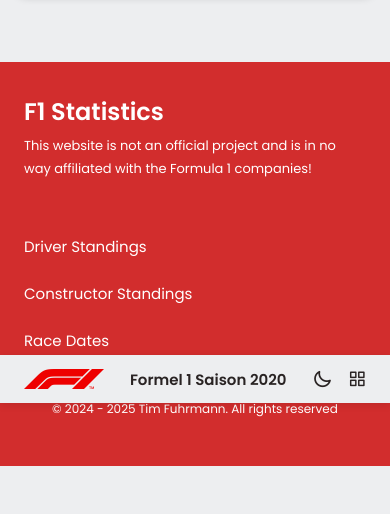
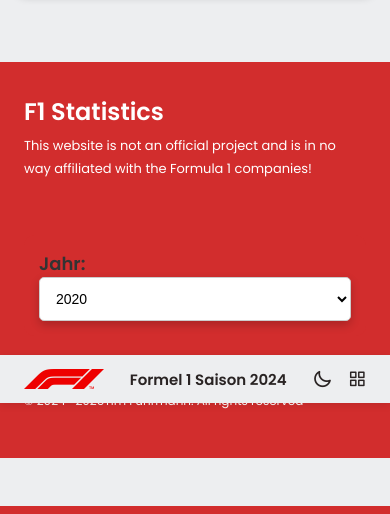
Before and after one commit to excii05/F1-Website, a Flask app: page / in a window 390 px wide. Shown: the part 441-955 px from the top of the page. Run offline with Flask 3, Linux system fonts and the light colour scheme; data that the repository does not hold is empty.

Commit message:
added year selector

```diff
--- a/app.py
+++ b/app.py
@@ -2,7 +2,7 @@
 import os
 import json
 from datetime import datetime
-from flask import Flask, render_template
+from flask import Flask, render_template, request
 from data_fetcher import (
     fetch_driver_information,
     fetch_constructor_information,
@@ -24,7 +24,8 @@
 
 app = Flask(__name__)
 
-year = "2020"
+current_year = 2024
+years = [str(y) for y in range(2020, current_year + 1)]
 
 # ---------------------------
 # Scheduler-Konfiguration
@@ -37,7 +38,11 @@
 # ---------------------------
 # Datenabruf-Funktionen für die Web-App
 # ---------------------------
+def get_year():
+    return request.args.get("year", current_year)
+
 def get_driver_details(driver_id):
+    year = get_year()
     data = fetch_driver_information(year)
     if data:
         drivers = data['MRData']['DriverTable']['Drivers']
@@ -59,18 +64,21 @@
     return None
 
 def get_driver_standings():
+    year = get_year()
     data = fetch_driver_standings(year)
     if data:
         return data['MRData']['StandingsTable']['StandingsLists'][0]['DriverStandings']
     return []
 
 def get_constructor_standings():
+    year = get_year()
     data = fetch_constructor_standings(year)
     if data:
         return data['MRData']['StandingsTable']['StandingsLists'][0]['ConstructorStandings']
     return []
 
 def get_race_schedule():
+    year = get_year()
     data = fetch_race_schedule(year)
     if data:
         return data['MRData']['RaceTable']['Races']
@@ -93,6 +101,8 @@
 # ---------------------------
 @app.route('/')
 def home():
+    year = request.args.get("year", current_year)
+
     driver_standings = get_driver_standings()
     constructor_standings = get_constructor_standings()
     race_schedule = get_race_schedule()
@@ -102,11 +112,14 @@
         driver_standings=driver_standings,
         constructor_standings=constructor_standings,
         race_schedule=race_schedule,
-        year=year
+        year=year,
+        years=years
     )
 
 @app.route('/driver/<driver_id>')
 def driver_profile(driver_id):
+    year = request.args.get("year", current_year)
+
     # Pfade zu den JSON-Dateien zusammenbauen
     career_stats_path = os.path.join('cache', 'driver_carrier_stats', f'{driver_id}.json')
     seasonal_stats_path = os.path.join('cache', 'driver_seasonal_stats', f'{driver_id}_{year}.json')
@@ -143,11 +156,14 @@
         seasonal_stats=seasonal_stats,
         driver_id=driver_id,
         age=age,
-        year=year
+        year=year,
+        years=years
     )
 
 @app.route('/team/<team_id>')
 def team_profile(team_id):
+    year = request.args.get("year", current_year)
+
     # Pfad zur JSON-Datei zusammenbauen
     json_path = os.path.join('cache', 'team_carrier_stats', f'{team_id}.json')
 
@@ -170,7 +186,8 @@
             team = team_info,
             career_stats = career_stats,
             team_id=team_id,
-            year=year
+            year=year,
+            years=years
         )
     else:
         # Falls keine JSON-Datei gefunden wurde, gib den Fehlercode 404 zurück.
@@ -180,6 +197,7 @@
 # Scheduler-Funktionen: Wöchentliche Datenaktualisierung
 # ---------------------------
 def weekly_driver_update():
+    year = get_year()
     """Ruft einmal wöchentlich für alle Fahrer die Daten ab und speichert sie."""
     driver_list_data = fetch_driver_information(year)
     if driver_list_data:
@@ -198,6 +216,7 @@
         print("Keine Fahrerliste verfügbar. Fahrer-Job wird abgebrochen.")
 
 def weekly_team_update():
+    year = get_year()
     """Ruft einmal wöchentlich für alle aktuellen Teams die Daten ab und speichert sie."""
     team_list_data = fetch_constructor_information(year)
     if team_list_data:
@@ -216,6 +235,7 @@
         print("Keine Team-Liste verfügbar. Team-Job wird abgebrochen.")
 
 def weekly_seasonal_stats_update():
+    year = get_year()
     """Ruft einmal wöchentlich die saisonalen Statistiken für alle Fahrer ab und speichert sie."""
     driver_list_data = fetch_driver_information(year)
     if driver_list_data:
@@ -233,13 +253,16 @@
         print("Keine Fahrerliste verfügbar. Saisonaler Statistik-Job wird abgebrochen.")
 
 def weekly_graphics_data_update():
+    year = get_year()
     fetch_season_standings(year)
 
 def weekly_championship_graphics_update():
+    year = get_year()
     plot_driver_championship(year)
     plot_constructor_championship(year)
 
 def weekly_race_graphics_update():
+    year = get_year()
     """Ruft einmal wöchentlich die saisonalen Statistiken für alle Fahrer ab und speichert sie."""
     driver_list_data = fetch_driver_information(year)
     if driver_list_data:
--- a/static/css/main_styles.css
+++ b/static/css/main_styles.css
@@ -338,14 +338,35 @@
   font-size: var(--small-font-size);
 }
 
-.footer__links {
-  display: flex;
-  flex-direction: column;
-  row-gap: 1.5rem;
+.dropdown-container {
+  background: var(--first-color);
+  padding: 15px;
+  border-radius: 10px;
+  text-align: left;
+  width: 100%;
 }
 
-.footer__link:hover {
-  color: var(--first-color-lighter);
+/* Label Styling */
+label {
+  font-size: 18px;
+  color: #333;
+  font-weight: bold;
+}
+
+/* Dropdown Menü */
+select {
+  width: 100%;
+  padding: 10px;
+  font-size: 16px;
+  border: 1px solid #ccc;
+  border-radius: 5px;
+  background-color: white;
+  cursor: pointer;
+  box-shadow: 0px 4px 10px rgba(0, 0, 0, 0.2);
+}
+
+option {
+  cursor: pointer;
 }
 
 .footer__social {
@@ -360,8 +381,8 @@
 .footer__copy {
   font-size: var(--smaller-font-size);
   text-align: center;
+  display: flex;
   color: #fff;
-  margin-top: var(--mb-3);
 }
 
 .footer__title, .footer__subtitle, .footer__link, .footer__social {
@@ -436,6 +457,10 @@
   .race table th:nth-child(4),
   .race table td:nth-child(4) {
     display: none;
+  }
+  select {
+    font-size: 14px;
+    padding: 12px;
   }
 }
 
--- a/static/js/script.js
+++ b/static/js/script.js
@@ -97,4 +97,4 @@
 })
 
 // Code for the current year
-document.getElementById('year').textContent = new Date().getFullYear();
+document.getElementById('current_year').textContent = new Date().getFullYear();
--- a/templates/index.html
+++ b/templates/index.html
@@ -154,21 +154,19 @@
                         <span class="footer__subtitle">This website is not an official project and is in no way affiliated with the Formula 1 companies!</span>
                     </div>
 
-                    <ul class="footer__links">
-                        <li>
-                            <a href="#about" class="footer__link">Driver Standings</a>
-                        </li>
-                        <li>
-                            <a href="#qualifications" class="footer__link">Constructor Standings</a>
-                        </li>
-                        <li>
-                            <a href="#portfolio" class="footer__link">Race Dates</a>
-                        </li>
-                    </ul>
-                </div>
+                    <div class="dropdown-container">
+                        <form method="GET" action="">
+                            <label for="year">Jahr:</label>
+                            <select name="year" id="year" onchange="this.form.submit()">
+                                {% for y in years %}
+                                    <option value="{{ y }}" {% if y == year %}selected{% endif %}>{{ y }}</option>
+                                {% endfor %}
+                            </select>
+                        </form>
+                    </div>
 
                 <p class="footer__copy">
-                    &#169; 2024 - <a id="year"></a> Tim Fuhrmann. All rights reserved
+                    &#169; 2024 - <a id="current_year"></a> Tim Fuhrmann. All rights reserved
                 </p>
             </div>
         </footer>
```
